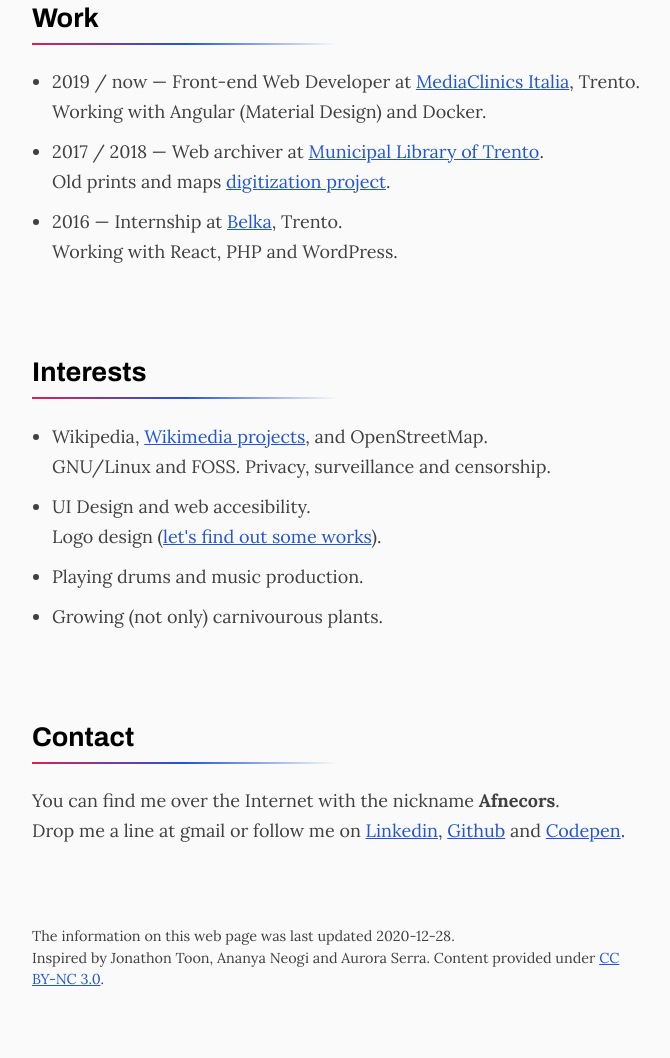
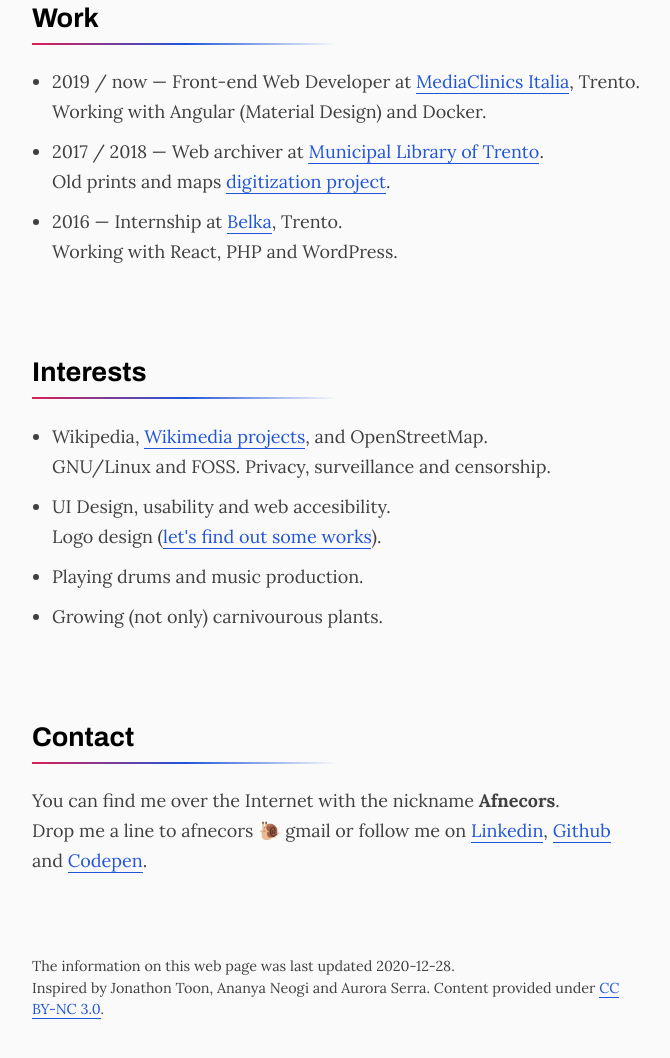
Before and after one commit to afnecors/afnecors.github.io, a plain HTML site: page index.html in a window 1280 px wide. Shown: the part 440-1498 px from the top of the page, without its empty margins (28-698 px from the left). Before the commit the page ends 1471 px from the top, so only its background shows below. Drawn offline with nearby package versions, Linux system fonts and the light colour scheme.

Commit message:
Improve links style and minor fix

```diff
--- a/index.html
+++ b/index.html
@@ -46,19 +46,27 @@
                 background-color var(--duration) var(--timing);
         }
 
-        /* LINKS */
-        a:link {
+        /* LINKS - LoVe Fears HAte */
+        a {
+            outline: none;
+            text-decoration: none;
+            border-bottom: 1px solid;
+        }
+
+        a:link, a:visited {
             color: var(--primary-color);
-            text-decoration: underline;
+        }
+
+        a:focus {
+            background: yellow;
         }
 
         a:hover {
-            text-decoration: none;
+            border-bottom: none;
         }
 
-        a:focus {
-            background-color: yellow;
-            color: #000;
+        a:active {
+            border-bottom: 2px solid;
         }
 
         /* TYPOGRAPHY */
@@ -205,7 +213,8 @@
             <div>
                 <div style="display: flex;justify-content: space-between;align-items:center">
                     <h1>Francesco Serra</h1>
-                    <div aria-label="Toggle dark theme" class="theme-switch-wrapper">
+                    <div aria-label="Toggle dark theme"
+                         class="theme-switch-wrapper">
                         <label class="theme-switch"
                                for="checkbox">
                             <input type="checkbox"
@@ -226,30 +235,31 @@
         <section>
             <h2 class="section__title">Work</h2>
             <ul>
-                <li>2019 / now &mdash; Front-end Web Developer at <a href="http://www.mediaclinics.it/"
-                       target="_blank">MediaClinics Italia</a>, Trento.<br>Working with Angular (Material Design) and
+                <li>2019 / now &mdash; Front-end Web Developer at <a href="http://www.mediaclinics.it/">MediaClinics
+                        Italia</a>, Trento.<br>Working with Angular (Material Design) and
                     Docker.</li>
-                <li>2017 / 2018 &mdash; Web archiver at <a href="https://bibcom.trento.it/"
-                       target="_blank">Municipal Library of Trento</a>.
+                <li>2017 / 2018 &mdash; Web archiver at <a href="https://bibcom.trento.it/">Municipal Library of
+                        Trento</a>.
                     <br>Old prints and maps <a
                        href="https://it.wikipedia.org/wiki/Progetto:GLAM/Biblioteca_Comunale_di_Trento/Geografie_del_mondo_antico">digitization
                         project</a>.
                 </li>
-                <li>2016 &mdash; Internship at <a href="https://belkadigital.com/"
-                       target="_blank">Belka</a>, Trento.<br>Working with React, PHP and WordPress.</li>
+                <li>2016 &mdash; Internship at <a href="https://belkadigital.com/">Belka</a>, Trento.<br>Working with
+                    React, PHP and WordPress.</li>
             </ul>
         </section>
 
         <section>
             <h2 class="section__title">Interests</h2>
             <ul>
-                <li>Wikipedia, <a href="https://en.wikipedia.org/wiki/Special:CentralAuth?target=Afnecors"
-                       target="_blank">Wikimedia projects</a>, and OpenStreetMap.<br>GNU/Linux and FOSS. Privacy,
+                <li>Wikipedia, <a href="https://en.wikipedia.org/wiki/Special:CentralAuth?target=Afnecors">Wikimedia
+                        projects</a>, and OpenStreetMap.<br>GNU/Linux and FOSS. Privacy,
                     surveillance and censorship.
                 </li>
                 <li>
-                    UI Design and web accesibility.<br>Logo design (<a href="https://afnecors.wordpress.com/"
-                       target="_blank">let's find out some works</a>).
+                    UI Design, usability and web accesibility.<br>Logo design (<a
+                       href="https://afnecors.wordpress.com/">let's find
+                        out some works</a>).
                 </li>
                 <li>Playing drums and music production.</li>
                 <li>Growing (not only) carnivourous plants.</li>
@@ -259,10 +269,9 @@
         <section>
             <h2 class="section__title">Contact</h2>
             <p>You can find me over the Internet with the nickname <span class="highlight">Afnecors</span>.<br>
-                Drop me a line at gmail or follow me on <a href="https://www.linkedin.com/in/serrafra/"
-                   target="_blank">Linkedin</a>, <a href="https://github.com/afnecors"
-                   target="_blank">Github</a> and <a href="https://codepen.io/afnecors"
-                   target="_blank">Codepen</a>.
+                Drop me a line to afnecors 🐌 gmail or follow me on <a
+                   href="https://www.linkedin.com/in/serrafra/">Linkedin</a>, <a
+                   href="https://github.com/afnecors">Github</a> and <a href="https://codepen.io/afnecors">Codepen</a>.
             </p>
         </section>
 
@@ -270,8 +279,7 @@
             <small style="display: block; line-height: 1.5em;">
                 The information on this web page was last updated 2020-12-28.<br>
                 Inspired by Jonathon Toon, Ananya Neogi and Aurora Serra. Content provided under <a
-                   href="https://creativecommons.org/licenses/by-nc/3.0/"
-                   target="_blank">CC BY-NC 3.0</a>.
+                   href="https://creativecommons.org/licenses/by-nc/3.0/">CC BY-NC 3.0</a>.
             </small>
         </footer>
 
@@ -299,4 +307,5 @@
         toggleSwitch.addEventListener('change', switchTheme, false);
     </script>
 </body>
+
 </html>
```
